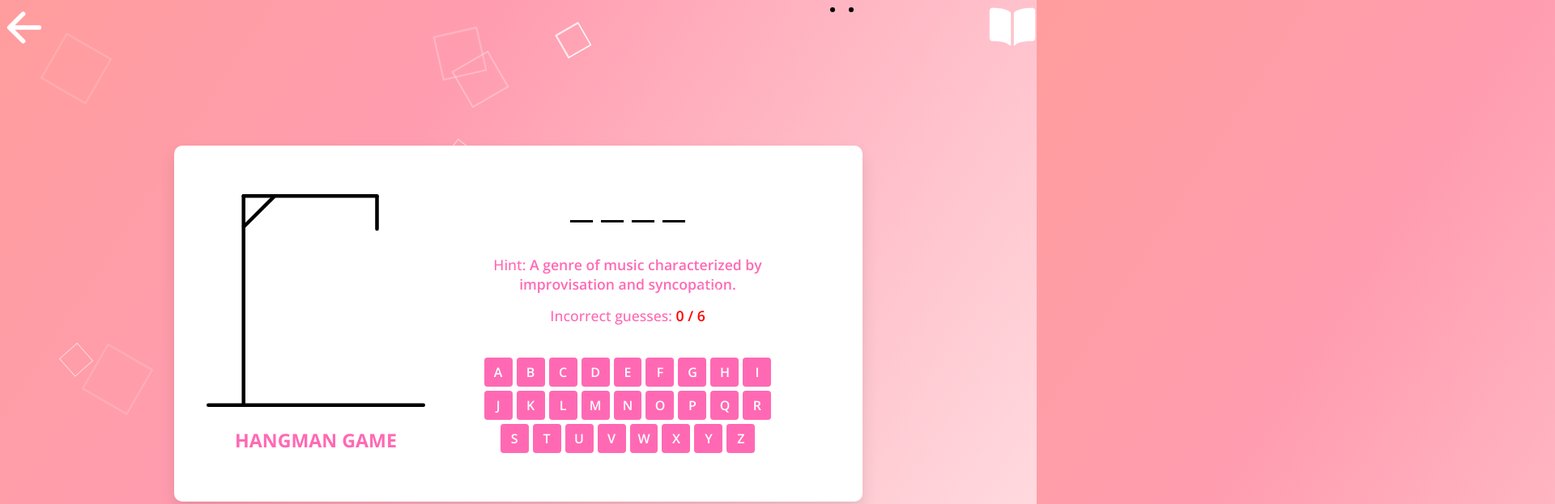
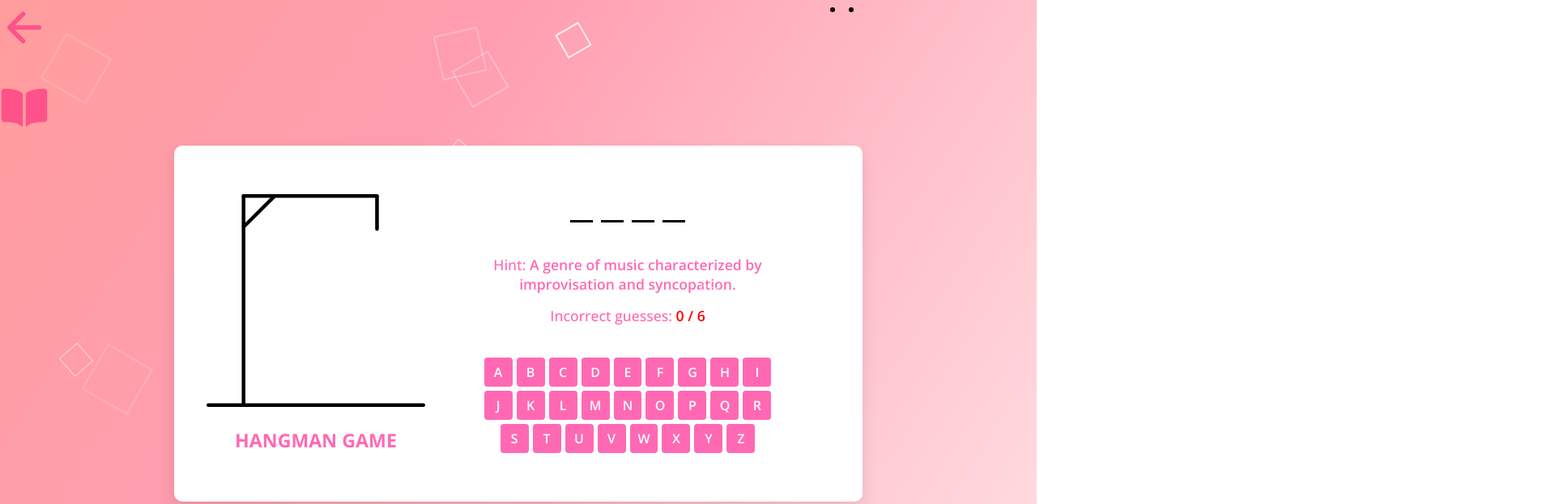
Before and after one commit to Kayoto0/fun_hang, a plain HTML site: page index.html in a window 1280 px wide. Shown: the top 623 px of the page at 81% size, 1920 px wide, since content can reach past the window. Drawn offline with nearby package versions, Linux system fonts and the light colour scheme.

Commit message:
Update style.css

```diff
--- a/style.css
+++ b/style.css
@@ -13,7 +13,7 @@ body {
     justify-content: center;
     min-height: 100vh;
     background: linear-gradient(123deg, rgb(255, 157, 157) 0%, rgb(255, 157, 176) 35%, rgb(255, 224, 227) 100%);
-
+    background-attachment: fixed; /* Keeps the gradient fixed */
 }
 .container {
     display: flex;
@@ -303,8 +303,6 @@ h2
 
 
 .gamenavigation {
-    width: 100%;
-    max-height: 70px;
     background: (transparent);
     position: absolute;
     top: 0;
@@ -312,7 +310,6 @@ h2
     align-items: center;
     border-radius: 0;
     z-index: 1;
-    overflow-x: auto; /* Enable horizontal scrolling if needed on smaller screens */
     white-space: nowrap; /* Prevent text wrapping on smaller screens */
 
 }
@@ -373,16 +370,17 @@ h2
 }
 .icon2
 {
+    position: fixed;
+    top: 100px;
+    left: 0px;
+    position: fixed;
     font-size: 60px;
-    position: fixed;
-    top: 0;
-    right: 0;
-    color: #ffffff;
+    color: #ff528b;
 }
 .icon{
     font-size: 60px;
     position: fixed;
     top: 0;
     left: 0;
-    color: #ffffff;
+    color: #ff528b;
 }
```
